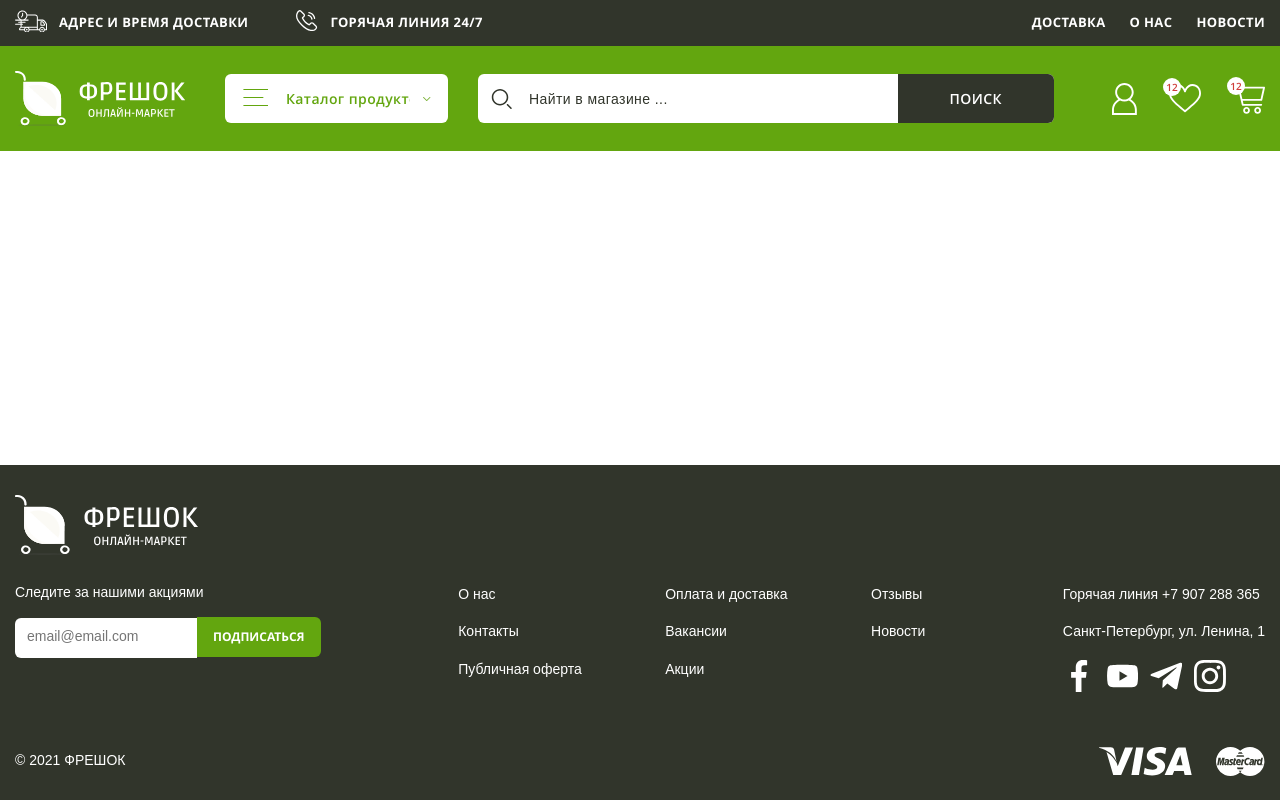
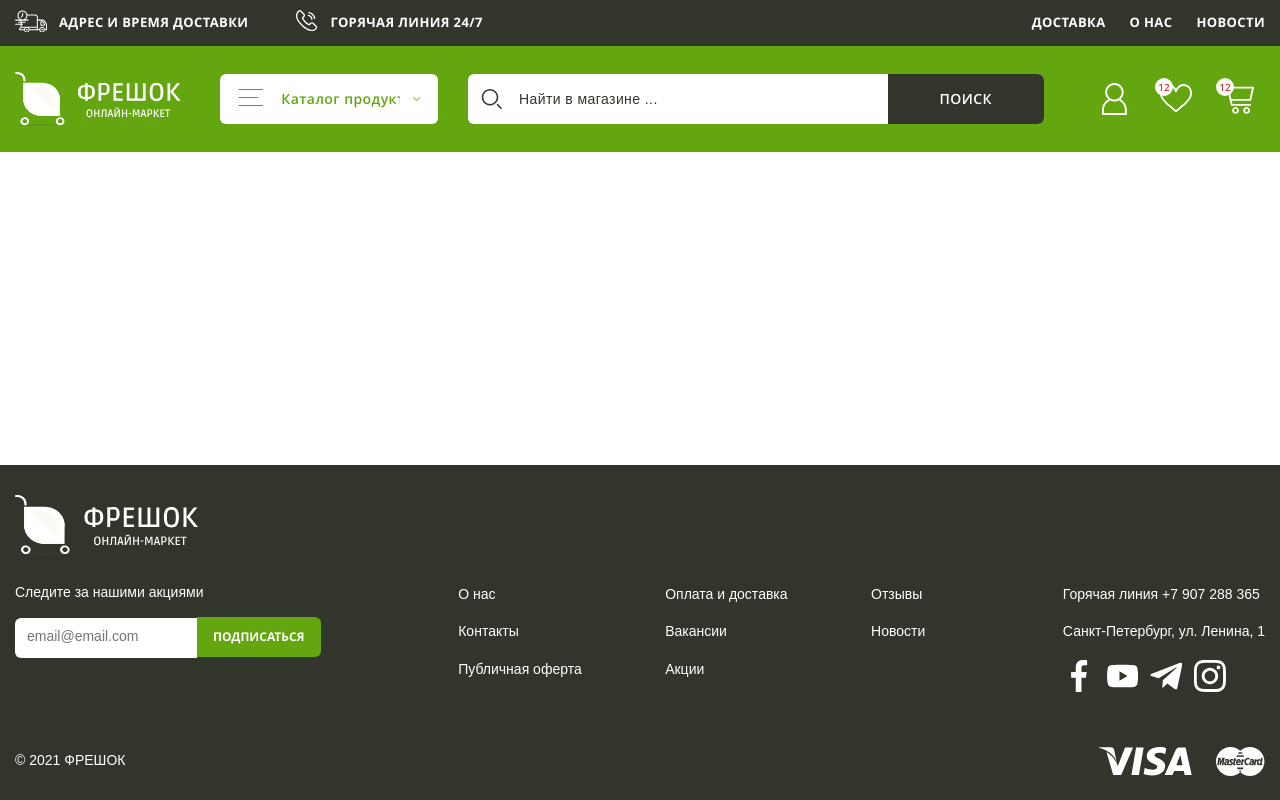
Before and after one commit to DrParasels/freshOk, a website: page app/index.html in a window 1280 px wide. Drawn offline with nearby package versions, Linux system fonts and the light colour scheme; files that its build step writes are made by us from their sources; files whose address does not match are found by name.

Commit message:
add sostoyaniya header

```diff
--- a/app/index.html
+++ b/app/index.html
@@ -72,15 +72,24 @@
             <button class="search-bar__btn btn">поиск</button>
           </div>
 
-          <div class="user-nav">
+          <ul class="user-nav">
+            <li class="user-nav__item">
               <a class="user-nav__link user-nav__link--user" href=""></a>
+            </li>
+            <li class="user-nav__item">
               <a class="user-nav__link user-nav__link--heart" href="">
                 <span class="user-nav__num">12</span>
               </a>
+            </li>
+            <li class="user-nav__item">
               <a class="user-nav__link user-nav__link--cart" href="">
                 <span class="user-nav__num">12</span>
               </a>
-          </div>
+            </li>
+
+
+
+          </ul>
         </div>
       </div>
     </div>
@@ -101,7 +110,8 @@
 
           <form class="form__email">
             <label class="form__label" for="tel">Следите за нашими акциями</label>
-            <input class="form__input" type="email" id="email" name="email" placeholder="email@email.com" required><button class="form__btn" type="submit">подписаться</button>
+            <input class="form__input" type="email" id="email" name="email" placeholder="email@email.com"
+              required><button class="form__btn" type="submit">подписаться</button>
           </form>
 
 
@@ -185,8 +195,10 @@
       <div class="footer-bottom">
         <p class="footer-bottom__copy">© 2021 фрешок</p>
         <div class="footer-bottom__accept">
-          <span class="footer-bottom__accept-visa" style="background-image: url('images/icons/visa.svg')" width="93" height="29"></span>
-          <span class="footer-bottom__accept-mastercard" style="background-image: url('images/icons/mstercard.svg')" width="49" height="29"></span>
+          <span class="footer-bottom__accept-visa" style="background-image: url('images/icons/visa.svg')" width="93"
+            height="29"></span>
+          <span class="footer-bottom__accept-mastercard" style="background-image: url('images/icons/mstercard.svg')"
+            width="49" height="29"></span>
         </div>
       </div>
     </div>
--- a/app/scss/_global.scss
+++ b/app/scss/_global.scss
@@ -33,3 +33,7 @@ body {
   white-space: nowrap;
   border: 0;
 }
+
+:active,:hover,:focus {
+  outline:transparent;
+}
--- a/app/scss/_vars.scss
+++ b/app/scss/_vars.scss
@@ -10,6 +10,7 @@ $yellow-900: #FFB800;
 $silver-600: #C1C1C1;
 $silver-100: #F6F6F6;
 $white: #FFFFFF;
+$white-oppacity: rgba(255,255,255, 0.1);
 
 %opensans-300 {
   font-family: 'OpenSans-Light', sans-serif;
--- a/app/scss/style.scss
+++ b/app/scss/style.scss
@@ -50,13 +50,37 @@
     position: relative;
   }
 
+  &__link {
+    transition: box-shadow 0.3s;
+  }
+
+  &__link:focus {
+    box-shadow: 0 0 0 3px $green-100;
+    border-radius: 3px;
+  }
+
   &__link--delivery {
     padding-left: 44px;
+    transition: opacity 0.3s, color 0.3s;
+  }
+
+  &__link--delivery:hover {
+    opacity: 0.7;
+  }
+
+  &__link--delivery:active {
+    color: $green-200;
+  }
+
+  &__link--delivery:focus,
+  &__link--phone:focus {
+    box-shadow: none;
   }
 
   &__link--phone {
     padding-left: 34px;
   }
+
 
   &__link::before {
     position: absolute;
@@ -113,7 +137,7 @@
 .search-bar {
   background-color: $white;
   border-radius: 6px;
-  margin-right: 58px;
+  margin-right: 43px;
   display: flex;
   justify-content: space-between;
   max-width: 576px;
@@ -124,7 +148,6 @@
     padding-top: 15px;
     padding-bottom: 15px;
     width: 100%;
-
     padding-left: 15px;
     background-image: url("../images/icons/search.svg");
     background-repeat: no-repeat, repeat;
@@ -156,33 +179,50 @@
 .user-nav {
   display: flex;
   align-items: center;
+  justify-content: space-between;
 
   &__link {
     display: block;
     position: relative;
     @extend %for-images;
+    background-origin: content-box;
+    height: 56px;
+    width: 56px;
+    border: 3px solid transparent;
   }
 
   &__link--user {
     background-image: url("../images/icons/user.svg");
-    height: 32px;
-    width: 25px;
+    padding: 9px 13px 9px 12px;
   }
 
   &__link--heart {
     background-image: url("../images/icons/heart.svg");
-    height: 29px;
-    width: 32px;
+    padding: 11px 9px;
   }
 
   &__link--cart {
     background-image: url("../images/icons/cart.svg");
-    height: 31px;
-    width: 32px;
+    padding: 9px 8px 10px 10px;
   }
 
-  &__link:not(:last-child) {
-    margin-right: 32px;
+  &__link:hover {
+    background-color: $white-oppacity;
+    border-radius: 3px;
+  }
+
+  &__link:focus {
+    border: 3px solid $green-200;
+    background-color: $white-oppacity;
+    border-radius: 3px;
+  }
+
+  &__link:active {
+
+  }
+
+  &__item:not(:last-child) {
+    margin-right:5px;
   }
 
   &__num {
@@ -191,13 +231,14 @@
     height: 18px;
     border-radius: 50%;
     background-color: $white;
-    top: -6px;
-    left: -6px;
+    top: 4px;
+    left: 4px;
     text-align: center;
     line-height: 18px;
     font-size: 10px;
     @extend %opensans-600;
     color: $red-900;
+    z-index: 200;
   }
 
 }
```
Lines whose indentation alone changed are shown as unchanged.
